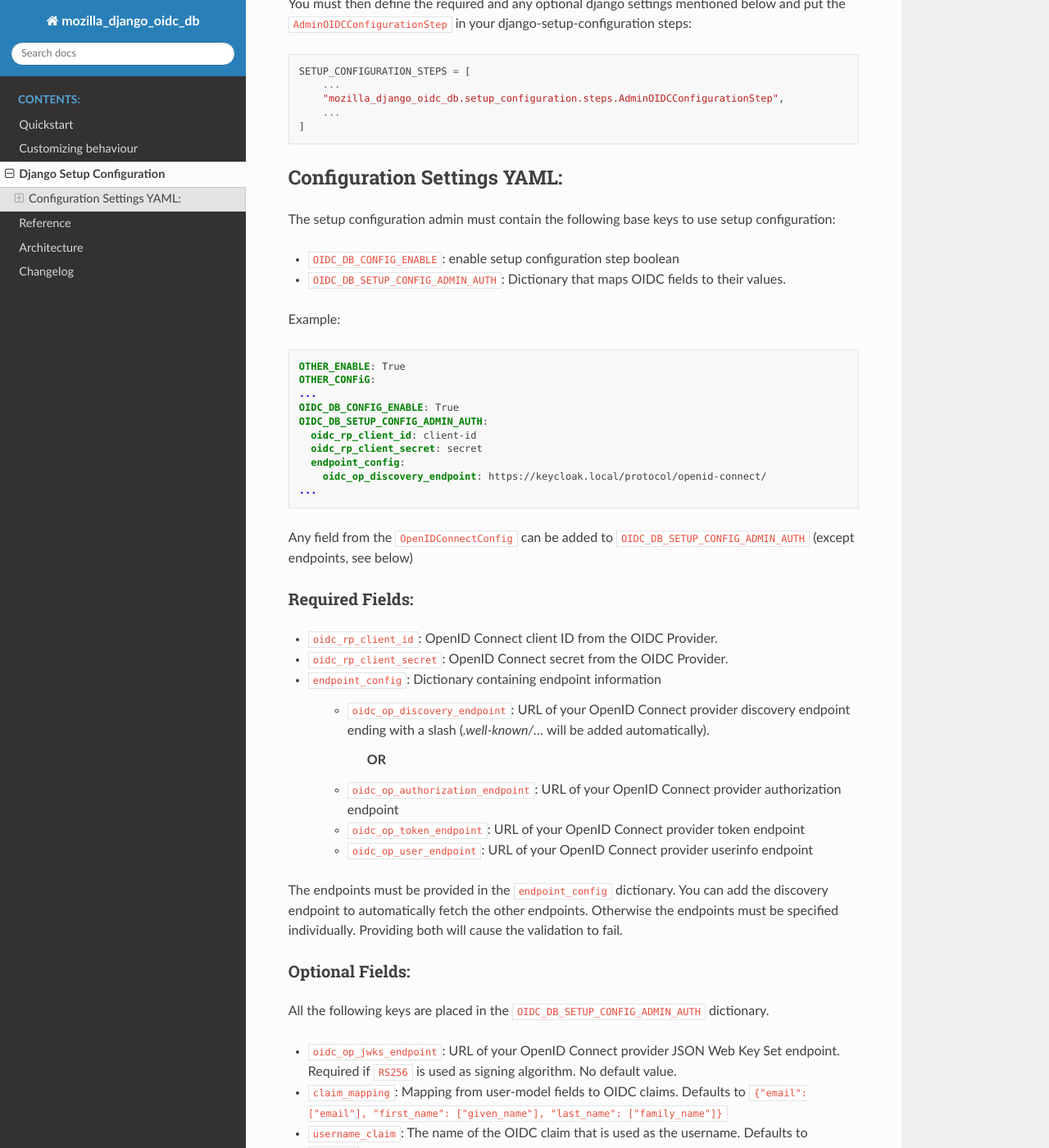
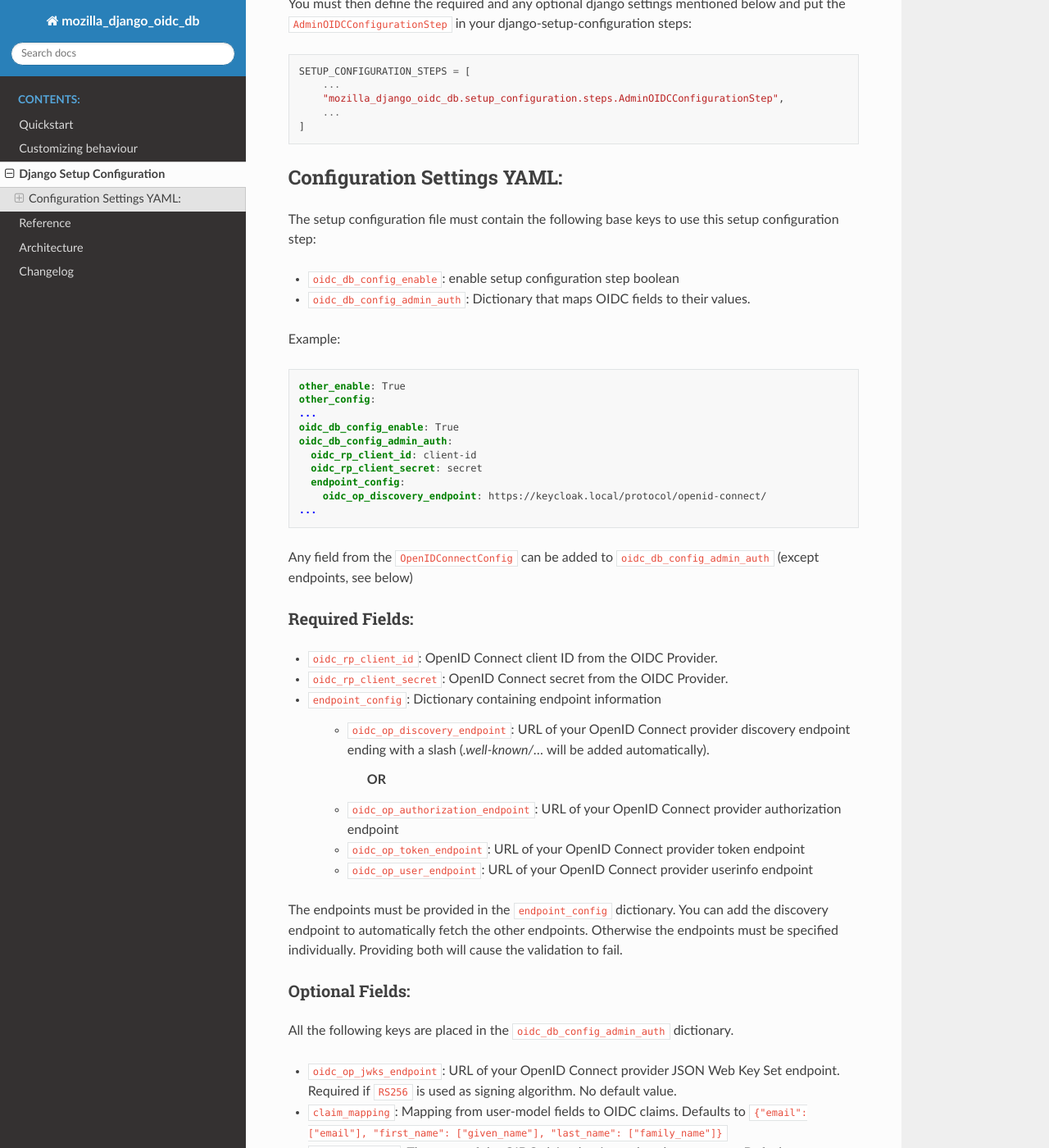
Before and after one commit to maykinmedia/mozilla-django-oidc-db, a Sphinx documentation site: the page built from docs/setup_configuration.rst, in a window 1280 px wide and 1400 px high, scrolled down 356 px. Shown: the whole window at 82% size. Built offline with Sphinx 7.4.7 and the Read the Docs theme 3.1.0, drawn with Linux system fonts in a browser that asks for light colours.

Commit message:
:recycle:[#114] make config key names lowercase

```diff
--- a/docs/setup_configuration.rst
+++ b/docs/setup_configuration.rst
@@ -30,22 +30,22 @@ Configuration Settings YAML:
 ============================
 
 
-The setup configuration admin must contain the following base keys to use setup configuration:
+The setup configuration file must contain the following base keys to use this setup configuration step:
 
-* ``OIDC_DB_CONFIG_ENABLE``: enable setup configuration step boolean
+* ``oidc_db_config_enable``: enable setup configuration step boolean
 
-* ``OIDC_DB_SETUP_CONFIG_ADMIN_AUTH``: Dictionary that maps OIDC fields to their values.
+* ``oidc_db_config_admin_auth``: Dictionary that maps OIDC fields to their values.
 
 
 Example:
 
 .. code-block:: YAML
 
-    OTHER_ENABLE: True
-    OTHER_CONFiG:
+    other_enable: True
+    other_config:
     ...
-    OIDC_DB_CONFIG_ENABLE: True
-    OIDC_DB_SETUP_CONFIG_ADMIN_AUTH:
+    oidc_db_config_enable: True
+    oidc_db_config_admin_auth:
       oidc_rp_client_id: client-id
       oidc_rp_client_secret: secret
       endpoint_config:
@@ -53,7 +53,7 @@ Example:
     ...
 
 
-Any field from the ``OpenIDConnectConfig`` can be added to ``OIDC_DB_SETUP_CONFIG_ADMIN_AUTH`` (except endpoints, see below)
+Any field from the ``OpenIDConnectConfig`` can be added to ``oidc_db_config_admin_auth`` (except endpoints, see below)
 
 Required Fields:
 """"""""""""""""
@@ -79,7 +79,7 @@ Providing both will cause the validation to fail.
 
 Optional Fields:
 """"""""""""""""
-All the following keys are placed in the ``OIDC_DB_SETUP_CONFIG_ADMIN_AUTH`` dictionary.
+All the following keys are placed in the ``oidc_db_config_admin_auth`` dictionary.
 
 * ``oidc_op_jwks_endpoint``: URL of your OpenID Connect provider JSON Web Key Set endpoint.
   Required if ``RS256`` is used as signing algorithm. No default value.
--- a/pyproject.toml
+++ b/pyproject.toml
@@ -44,7 +44,7 @@ Changelog = "https://github.com/maykinmedia/mozilla-django-oidc-db/blob/master/C
 
 [project.optional-dependencies]
 setupconfig = [
-    "django-setup-configuration@git+https://github.com/maykinmedia/django-setup-configuration.git@ba0ed8a14acf0ffe05244f53b78fb343c6e5c3df",
+    "django-setup-configuration@git+https://github.com/maykinmedia/django-setup-configuration.git@c3cb480223d23d1220bd4aca0c57eb07aacaf637",
 ]
 tests = [
     "psycopg2",
```
Also changed, not shown: 8 other files.
